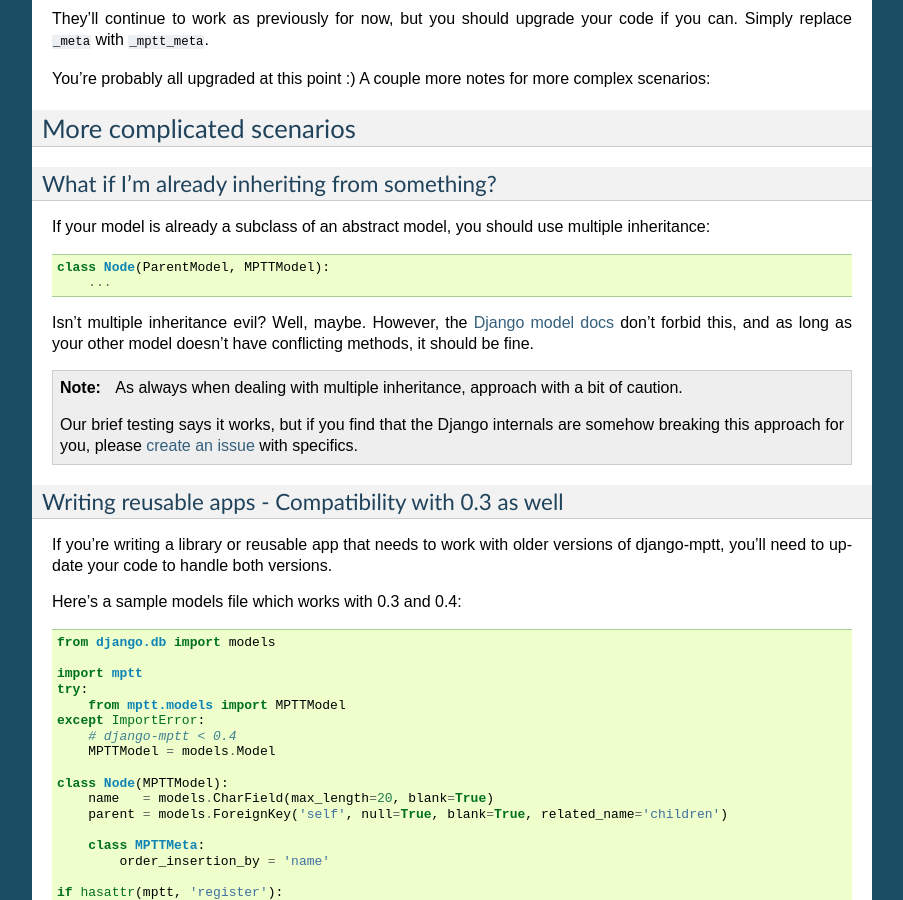
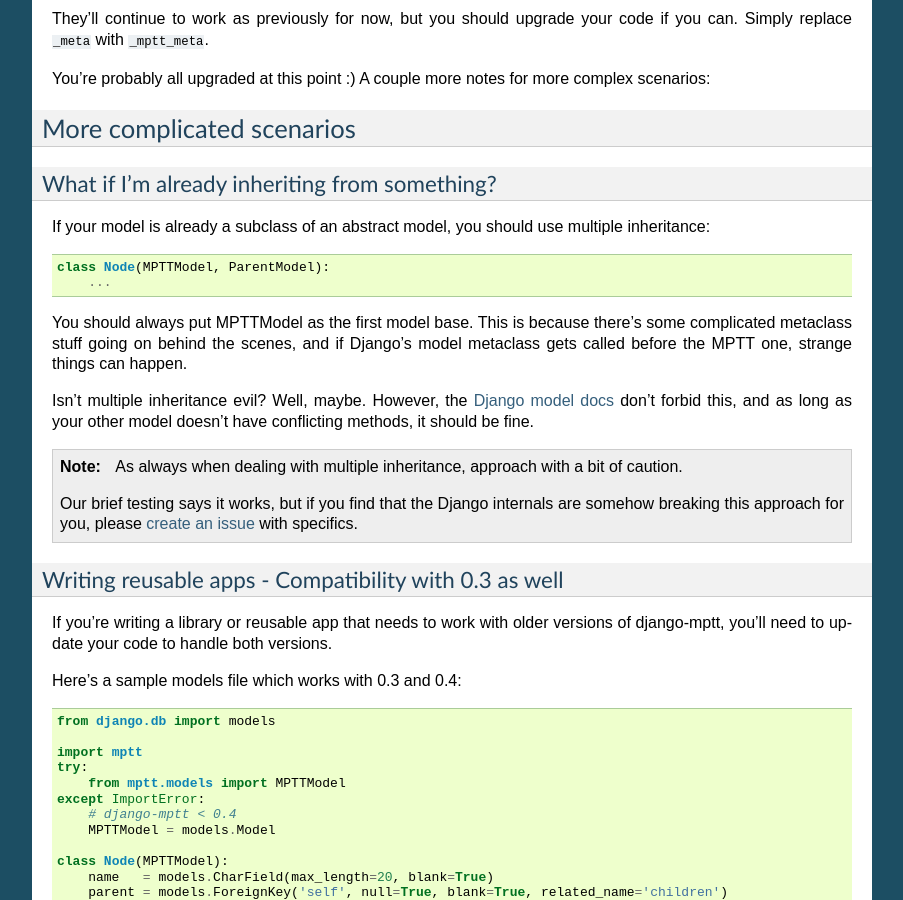
Before and after one commit to django-mptt/django-mptt, a Sphinx documentation site: the page built from docs/upgrade.txt, in a window 1280 px wide and 900 px high, scrolled down 907 px. Shown: the whole window, without its empty margins (198-1101 px from the left). Built offline with Sphinx 7.4.7, drawn with Linux system fonts in a browser that asks for light colours.

Commit message:
tweak docs re ordering for multiple inheritance, closes GH-15

```diff
--- a/docs/upgrade.txt
+++ b/docs/upgrade.txt
@@ -61,8 +61,12 @@ What if I'm already inheriting from something?
 
 If your model is already a subclass of an abstract model, you should use multiple inheritance::
 
-    class Node(ParentModel, MPTTModel):
+    class Node(MPTTModel, ParentModel):
         ...
+
+You should always put MPTTModel as the first model base. This is because there's some
+complicated metaclass stuff going on behind the scenes, and if Django's model metaclass
+gets called before the MPTT one, strange things can happen.
 
 Isn't multiple inheritance evil? Well, maybe. However, the
 `Django model docs`_ don't forbid this, and as long as your other model doesn't have conflicting methods, it should be fine.
```
